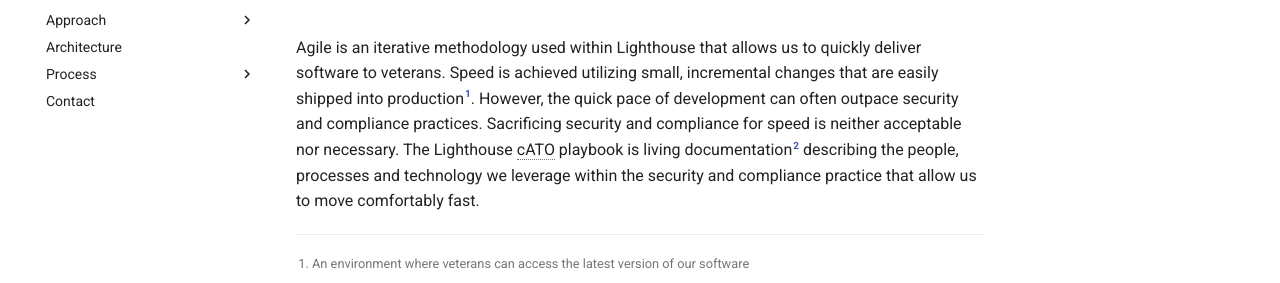
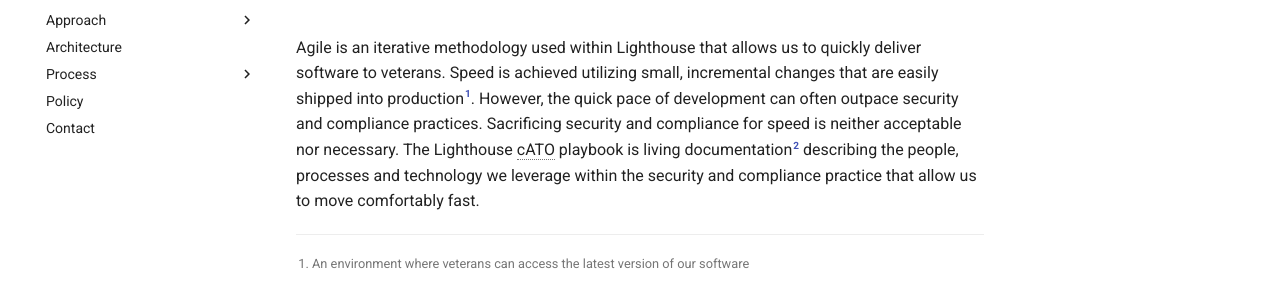
Before and after one commit to rise8-us/cato-playbook, an MkDocs documentation site: the page built from docs/index.md, in a window 1280 px wide. Shown: the part 145-428 px from the top of the page. Built offline with MkDocs 1.6.1 and Material for MkDocs 9.7.7, drawn with Linux system fonts in a browser that asks for light colours; comment, search, counter and statistics services are not loaded.

Commit message:
Fix policy section

```diff
--- a/mkdocs.yml
+++ b/mkdocs.yml
@@ -17,4 +17,5 @@
       - 'Overview' : 'process.md'
       - 'selection.md'
       - 'pipeline.md'
+  - 'policy.md'
   - 'contact.md'
```
